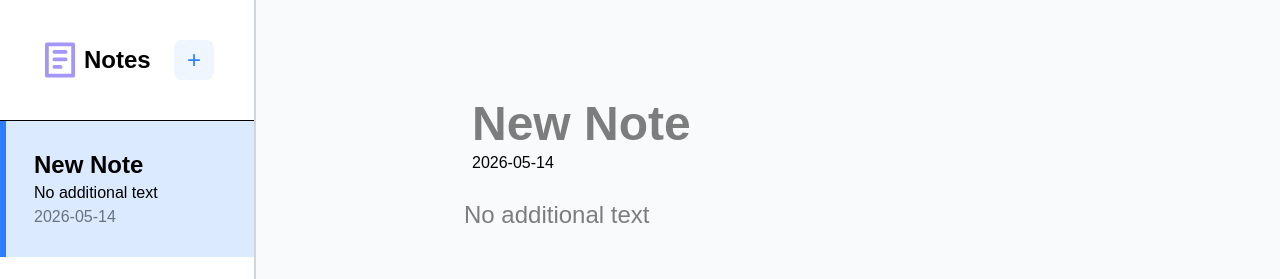
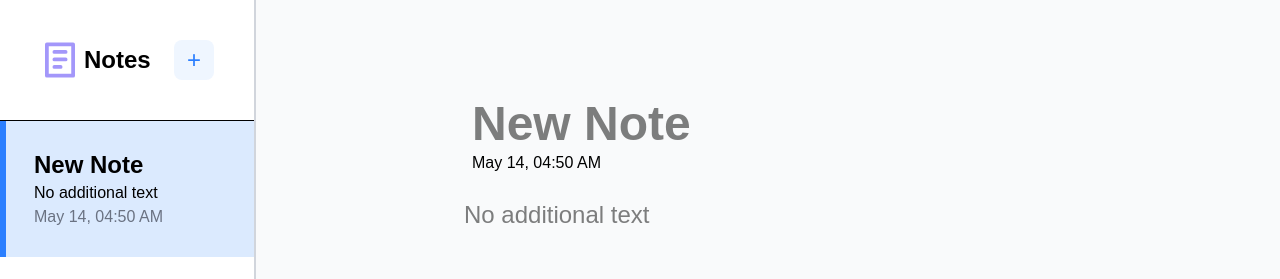
Before and after one commit to abhay0826R-dev/Notes, a React (Vite) app: page / in a window 1280 px wide. Shown: the top 279 px of the page. Built offline with nearby package versions, Linux system fonts and the light colour scheme.

Commit message:
App: useState date: initial value

```diff
--- a/src/App.jsx
+++ b/src/App.jsx
@@ -8,7 +8,7 @@ const App = () => {
 
 
   const [title, setTitle] = useState("New Note")
-  const [date, setDate] = useState(currDate.toISOString().slice(0, 10))
+  const [date, setDate] = useState(currDate.toDateString().slice(4,10) + ", " + currDate.toLocaleTimeString([], { hour: '2-digit', minute: '2-digit' }))
   const [para, setPara] = useState("No additional text")
 
   useEffect (function() {
```
